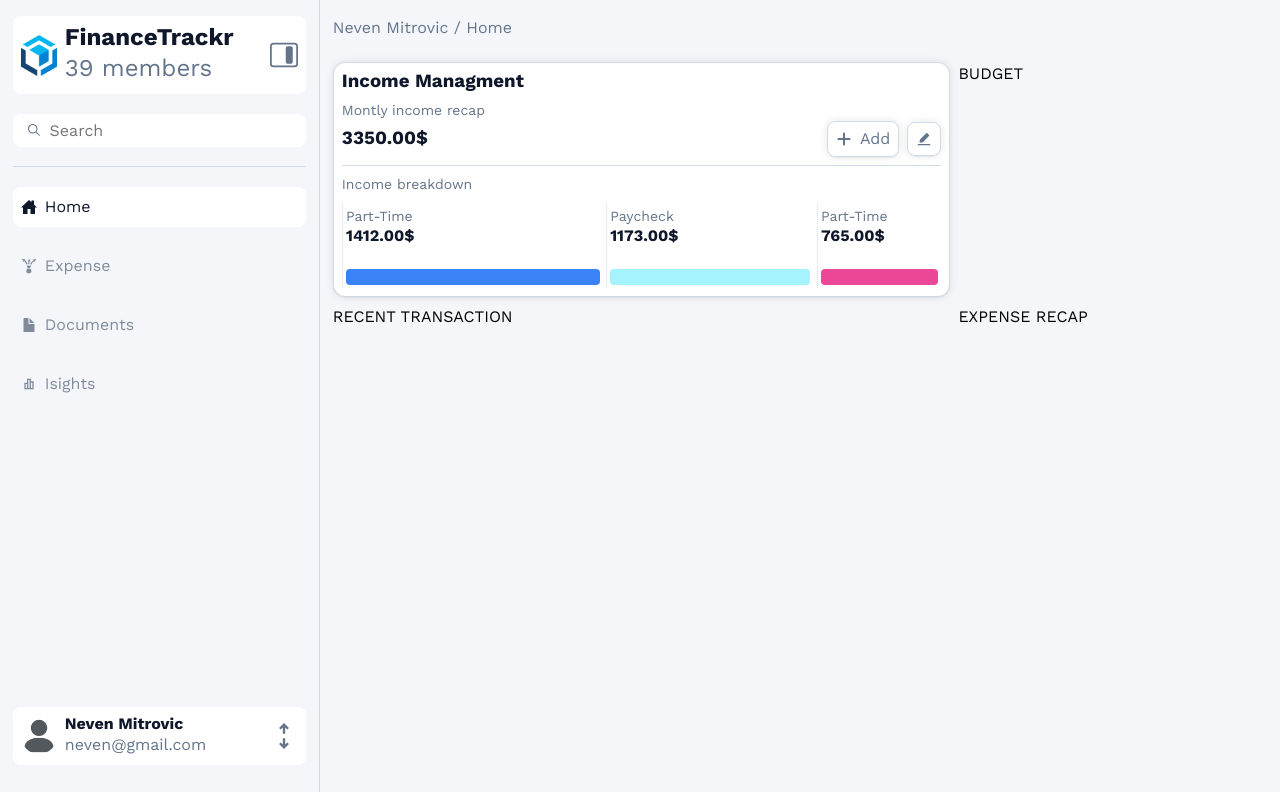
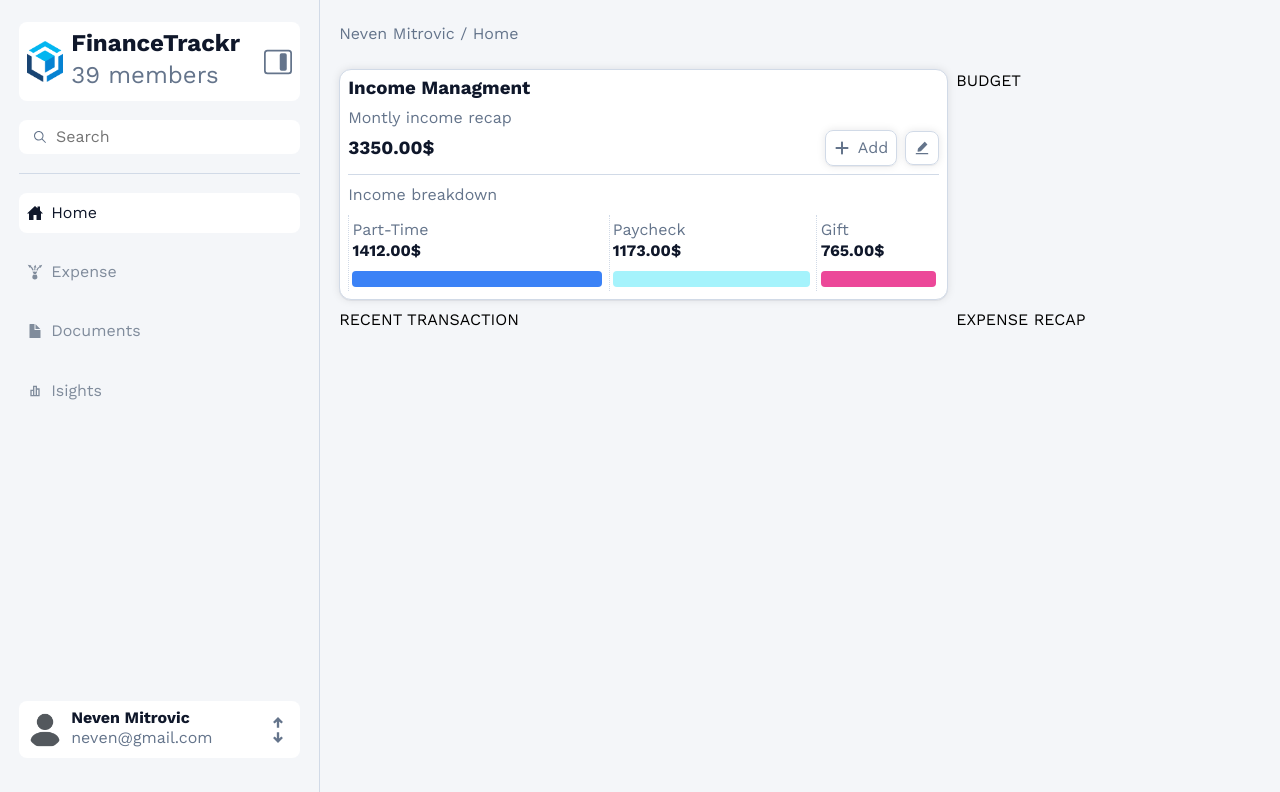
Before and after one commit to nevenmitrovic/financetrackr, a React (Vite) app: page / in a window 1280 px wide. Shown: the top 792 px of the page. Built offline with nearby package versions, Linux system fonts and the light colour scheme.

Commit message:
income managment mobile ui

```diff
--- a/src/components/dashboard-content/income-managment/IncomeManagment.tsx
+++ b/src/components/dashboard-content/income-managment/IncomeManagment.tsx
@@ -39,7 +39,7 @@ const IncomeManagment = () => {
 						widthColor='--clr-income-paycheck'
 					/>
 					<IncomeCategoryCard
-						title='Part-Time'
+						title='Gift'
 						value={765}
 						widthPerc='21'
 						widthColor='--clr-income-gift'
--- a/src/components/dashboard-content/income-managment/income-category-card/income-category-card.style.css
+++ b/src/components/dashboard-content/income-managment/income-category-card/income-category-card.style.css
@@ -16,3 +16,15 @@
 	width: 100%;
 	margin-top: auto;
 }
+.income-category-card > h4 {
+	font-size: var(--font-size-sm);
+}
+
+@media (width > 768px) {
+	.income-category-card > h4 {
+		font-size: var(--font-size-regular);
+	}
+	.income-category-card > p {
+		font-size: var(--font-size-regular);
+	}
+}
--- a/src/components/dashboard-content/income-managment/income-managment.style.css
+++ b/src/components/dashboard-content/income-managment/income-managment.style.css
@@ -46,3 +46,12 @@
 	gap: 0.2rem;
 	min-height: 0;
 }
+
+@media (width > 768px) {
+	.income-managment-header > p {
+		font-size: var(--font-size-regular);
+	}
+	.income-managment-view > p {
+		font-size: var(--font-size-regular);
+	}
+}
--- a/src/index.css
+++ b/src/index.css
@@ -208,13 +208,14 @@
 		border: 1px solid var(--clr-border);
 		border-radius: var(--border-radius-2);
 		box-shadow: var(--box-shadow-1);
-		padding: 0.5rem;
+		padding: 0.2rem;
 		display: flex;
 		align-items: center;
 		justify-content: center;
 		gap: 0.5rem;
 		cursor: pointer;
 		color: var(--clr-text-secondary);
+		font-size: var(--font-size-sm);
 	}
 	.button:hover {
 		color: var(--clr-text-primary);
@@ -258,9 +259,13 @@
 		background-color: var(--clr-bg-main);
 	}
 
-	@media (width > 768) {
+	@media (width > 768px) {
 		.container {
 			padding: 1.4rem 1.2rem;
 		}
+		.button {
+			padding: 0.5rem;
+			font-size: var(--font-size-regular);
+		}
 	}
 }
```
